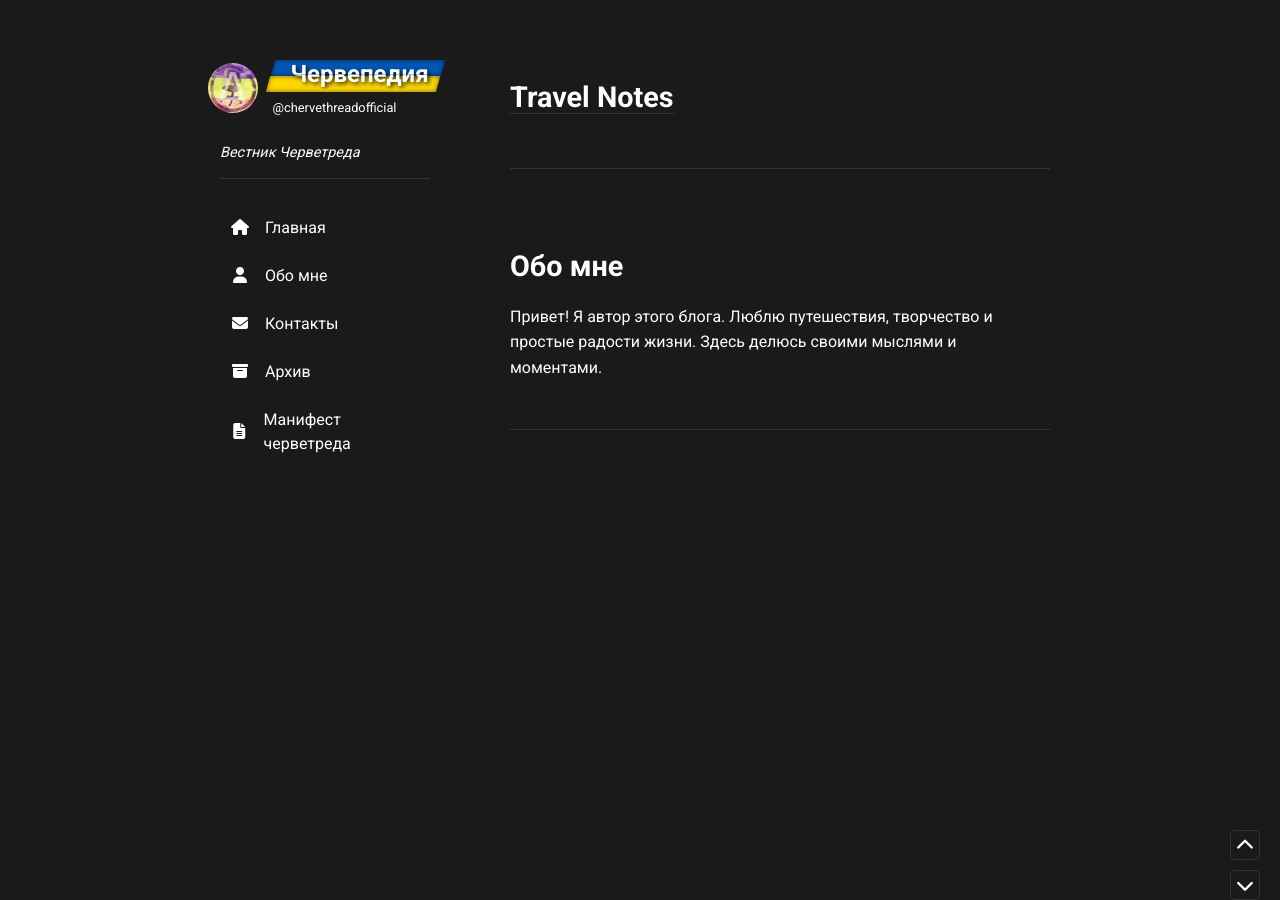
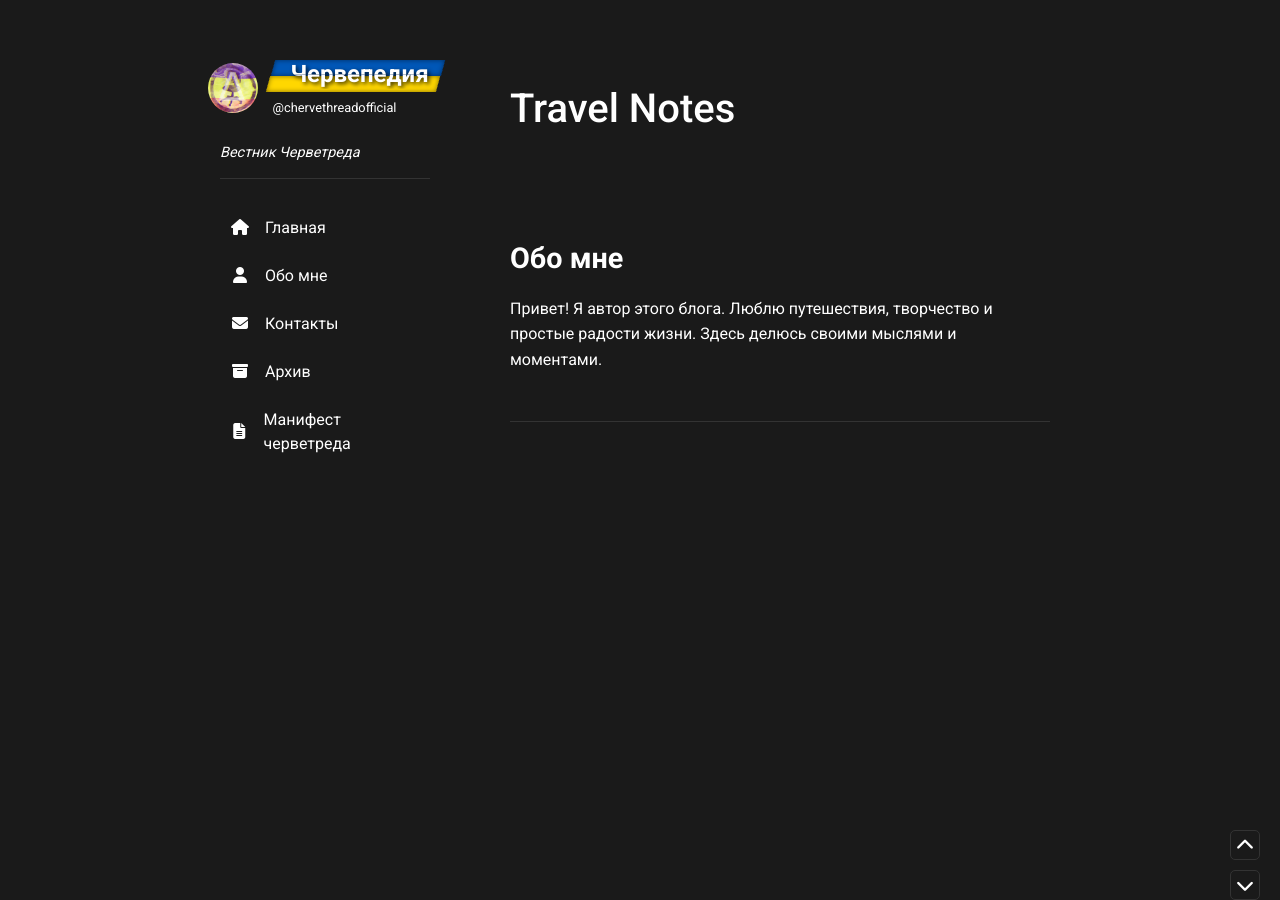
Before and after one commit to chervepediya/chervepediya.github.io, a Jekyll site: the page built from _posts/2025-02-20-travel-notes.md, in a window 1280 px wide and 900 px high. Built offline with Jekyll 4.4.1, drawn with Linux system fonts in a browser that asks for light colours; nearby versions of some CDN libraries; our own code applies the rules of GitHub Pages for plain Markdown files; a script that is not in the unit is left out.

Commit message:
Update post.html

```diff
--- a/_layouts/post.html
+++ b/_layouts/post.html
@@ -6,8 +6,7 @@
 </head>
 
 <div class="post" data-aos="fade-up">
-    <h2>{{ page.title }}</h2>
-    <p>{{ content }}</p>
+    <h1>{{ page.title }}</h1>
     {% if page.images and page.images.size > 0 %}
     <div class="image-grid">
         {% for image in page.images %}
@@ -41,6 +40,9 @@
         {% endif %}
     </div>
     {% endif %}
+    <div class="post-content">
+        {{ content }}
+    </div>
     {% include comments.html %}
 </div>
 
```
